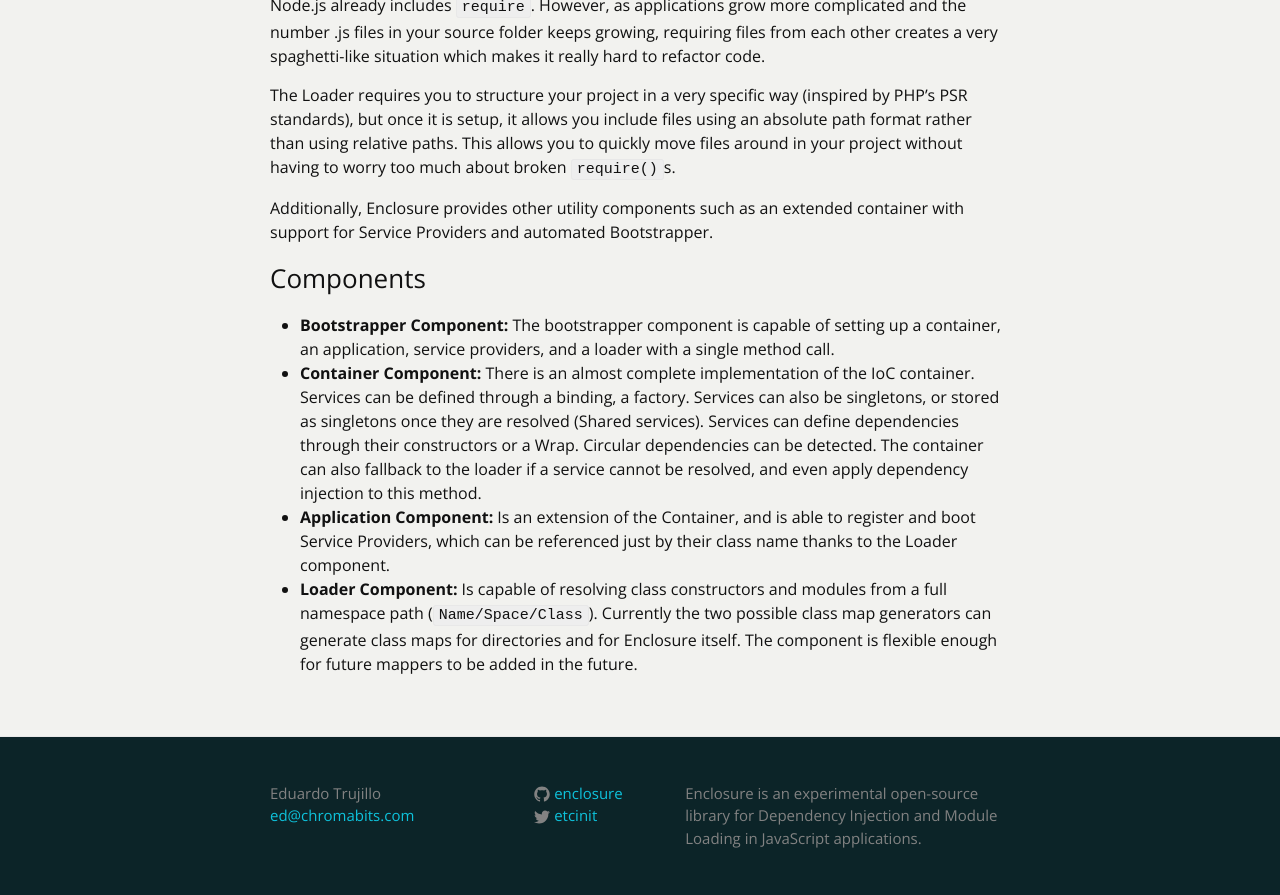
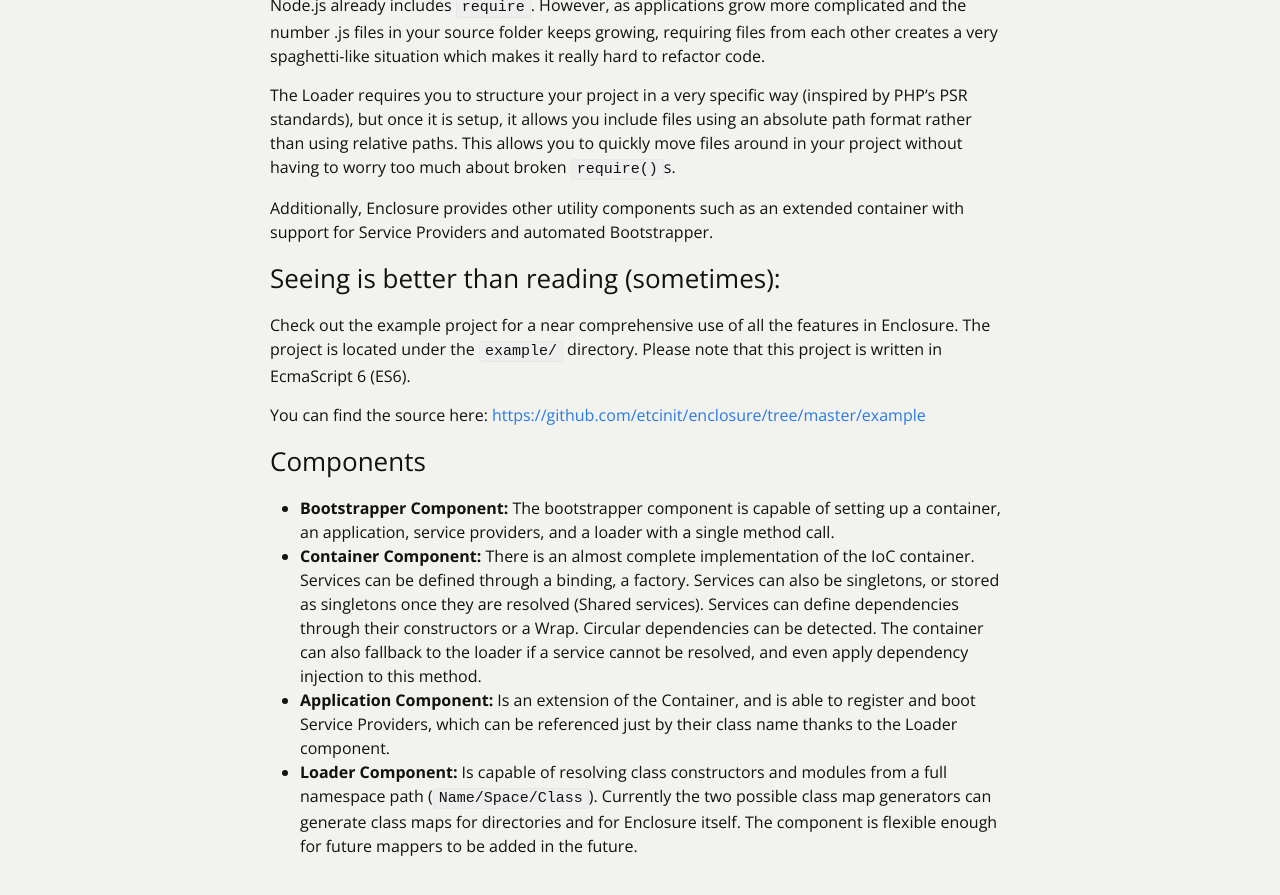
Before and after one commit to etcinit/enclosure-website, a Jekyll site: the page built from documentation.md, in a window 1280 px wide and 900 px high, scrolled down 978 px. Shown: the top 895 px of the window. Built offline with Jekyll 4.4.1, drawn with Linux system fonts in a browser that asks for light colours.

Commit message:
Move location of links to example project

```diff
--- a/documentation.md
+++ b/documentation.md
@@ -36,6 +36,12 @@ The Loader requires you to structure your project in a very specific way (inspir
 
 Additionally, Enclosure provides other utility components such as an extended container with support for Service Providers and automated Bootstrapper.
 
+### Seeing is better than reading (sometimes):
+
+Check out the example project for a near comprehensive use of all the features in Enclosure. The project is located under the `example/` directory. Please note that this project is written in EcmaScript 6 (ES6).
+
+You can find the source here: [https://github.com/etcinit/enclosure/tree/master/example](https://github.com/etcinit/enclosure/tree/master/example)
+
 ### Components
 
 - **Bootstrapper Component:** The bootstrapper component is capable of setting up a container, an application, service providers, and a loader with a single method call.
```
Also changed, not shown: docs/bootstrapper.md (+0 -4 lines).
